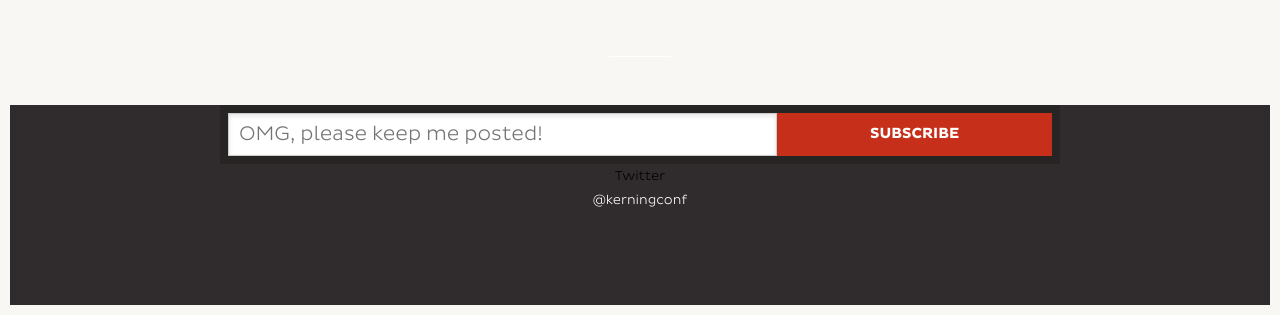
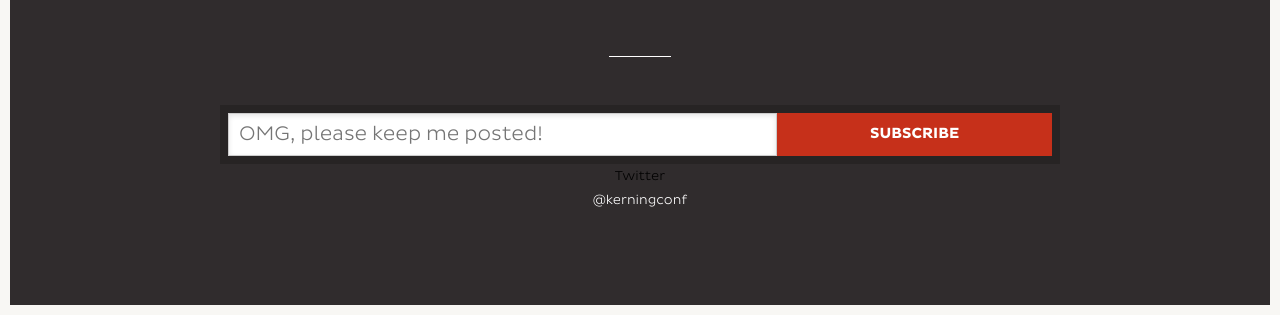
Before and after one commit to GrUSP/2013.kerning.it, a PHP site: page /_index.html in a window 1280 px wide. Shown: the part 654-969 px from the top of the page. Run offline with PHP 8.4, Linux system fonts and the light colour scheme; some libraries are stand-ins or nearby versions.

Commit message:
Changed BG

```diff
--- a/css/style.css
+++ b/css/style.css
@@ -212,7 +212,7 @@ body {
   font-family: PlutoSansLight, sans-serif;
   font-size: 1em;
   line-height: 1.5em;
-  background: #f8f7f4;
+  background: #302c2d;
   text-align: center;
 }
 body .grid {
--- a/index.html
+++ b/index.html
@@ -43,7 +43,7 @@
 	<link rel='stylesheet' href='css/humane/libnotify.css'/>
 
 		<script src="js/prefixfree.js"></script>
-		<script type="text/javascript" src="//use.typekit.net/gxj3cmj.js"></script>
+		<script type="text/javascript" src="//use.typekit.net/gxj3cmj.js?ver=2"></script>
 		<script type="text/javascript">try{Typekit.load();}catch(e){}</script>
 </head>
 
--- a/less/style.less
+++ b/less/style.less
@@ -110,7 +110,7 @@ body {
 	max-width: 1400px;
 	text-rendering: optimizeLegibility;
 	.light();
-	background:@beige;
+	background: @brown;
 	text-align: center;
 
 	.grid {
```
